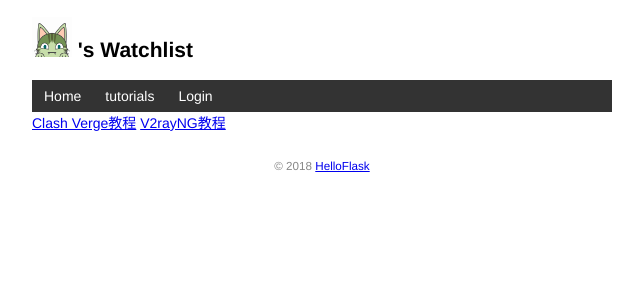
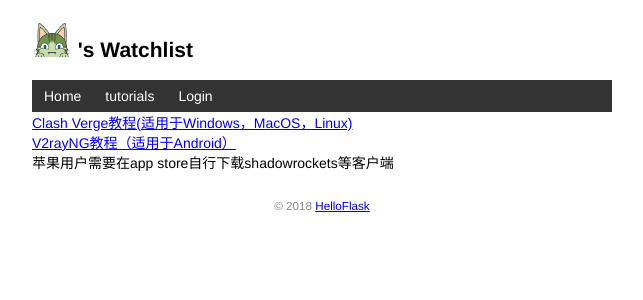
Before and after one commit to gtz123456/learnflask_dashboard, a Flask app: page /tutorials in a window 1280 px wide. Shown: the top 300 px of the page, without its empty margins (318-961 px from the left). Run offline with Flask 2, Linux system fonts and the light colour scheme.

Commit message:
add toturial

```diff
--- a/ladder/templates/tutorials.html
+++ b/ladder/templates/tutorials.html
@@ -1,6 +1,9 @@
 {% extends 'base.html' %}
 
 {% block content %}
-<a href="{{ url_for('tutorials_ClashVerge') }}">Clash Verge教程</a>
-<a href="{{ url_for('toturials_V2rayNG') }}">V2rayNG教程</a>
+<a href="{{ url_for('tutorials_ClashVerge') }}">Clash Verge教程(适用于Windows，MacOS，Linux)</a>
+<br/>
+<a href="{{ url_for('toturials_V2rayNG') }}">V2rayNG教程（适用于Android）</a>
+<br/>
+苹果用户需要在app store自行下载shadowrockets等客户端
 {% endblock %}
```
Also changed, not shown: ladder/templates/V2rayNG.html (+5 -5 lines).
